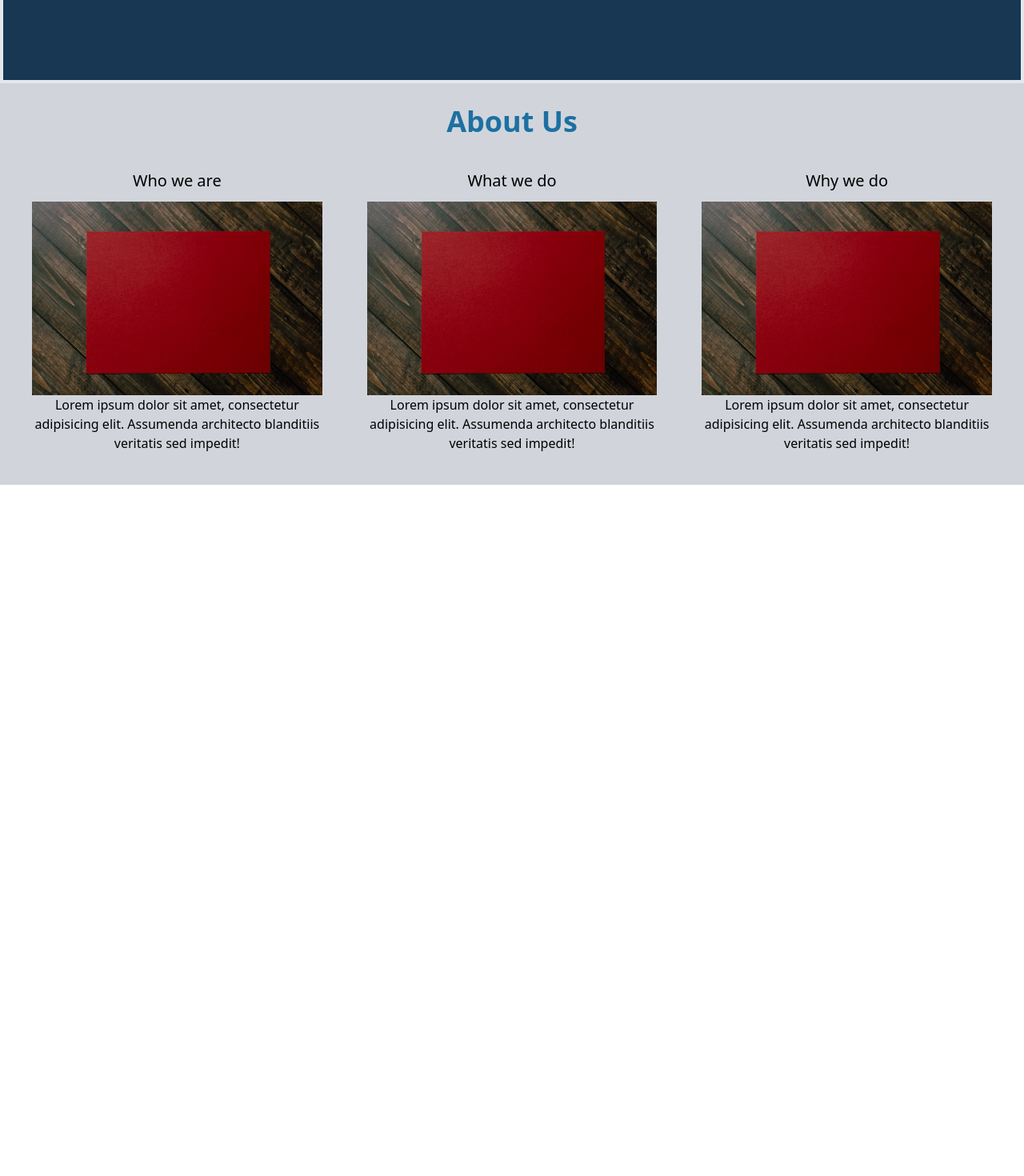
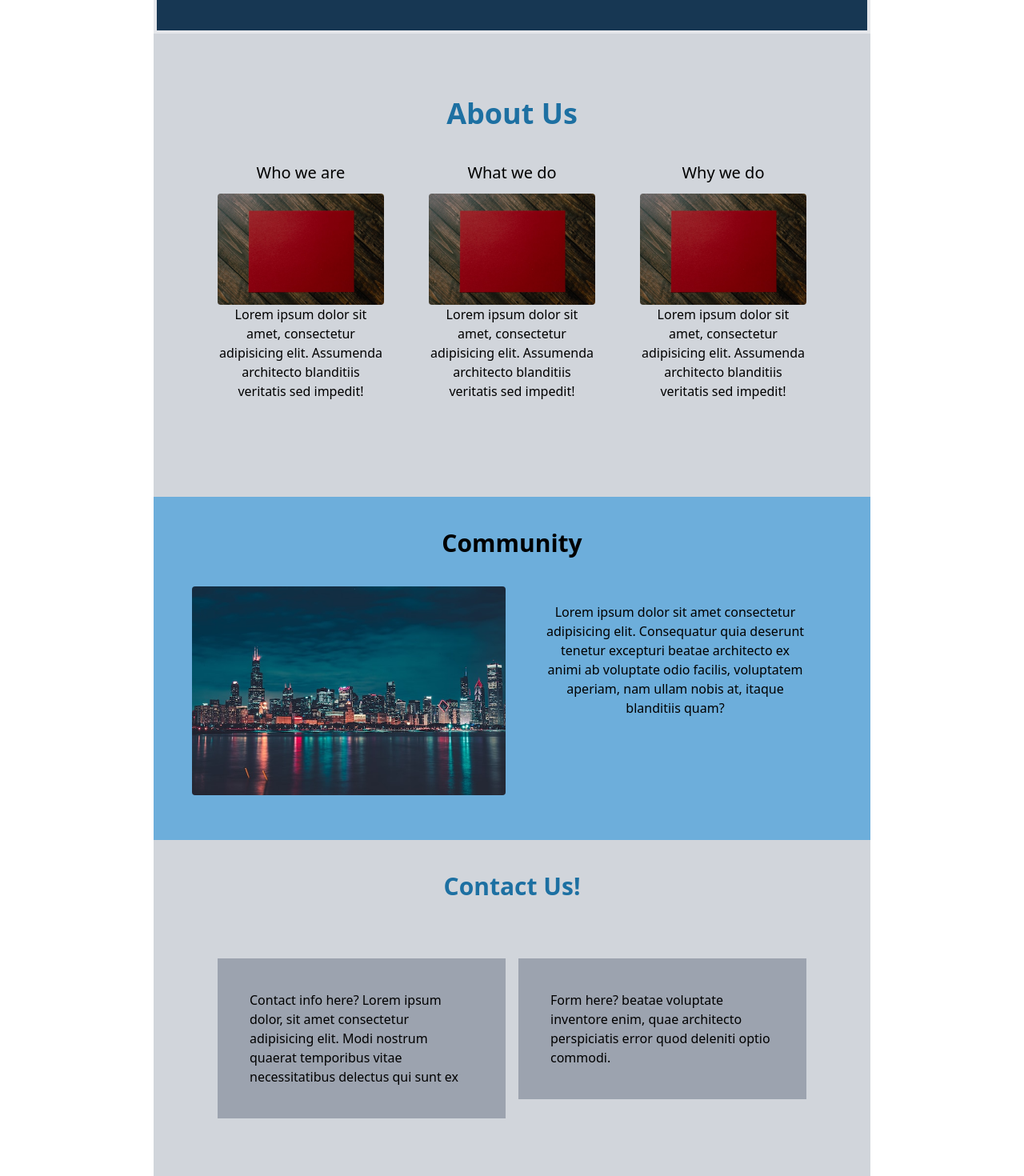
Before and after one commit to 312coders/312coders, a React (Vite) app in the folder frontend/: page / in a window 1280 px wide. Shown: the part 540-2010 px from the top of the page at 80% size. Before the commit the page ends 1146 px from the top, so only its background shows below. Built offline with nearby package versions, Linux system fonts and the light colour scheme.

Commit message:
added two new components and styled

```diff
--- a/frontend/src/App.jsx
+++ b/frontend/src/App.jsx
@@ -4,6 +4,8 @@ import { BrowserRouter as Router, Routes, Route } from "react-router-dom";
 import Home from "./components/Home";
 import About from "./components/About";
 import Navbar from "./components/Navbar";
+import Community from "./components/Community";
+import Contact from "./components/Contact";
 
 function App() {
   return (
@@ -13,6 +15,8 @@ function App() {
         <Routes>
           <Route exact path="/" element={<Home />} />
           <Route exact path="/about" element={<About />} />
+          <Route exact path="/community" element={<Community />} />
+          <Route exact path="/contact" element={<Contact />} />
         </Routes>
       </Router>
     </>
--- a/frontend/src/components/About.jsx
+++ b/frontend/src/components/About.jsx
@@ -1,8 +1,8 @@
 function About() {
   return (
     <>
-      <div className="bg-gray-300">
-        <h2 className="text-center text-4xl text-mid-blue font-bold pt-7">
+      <div className="bg-gray-300 py-20 px-10 max-w-4xl m-auto">
+        <h2 className="text-center text-4xl text-mid-blue font-bold">
           About Us
         </h2>
         <div className="columns-1 md:columns-3 p-5">
@@ -10,7 +10,7 @@ function About() {
             <h3 className="text-center text-xl font-medium pb-3">Who we are</h3>
             <img
               src="../../public/placeholder.jpg"
-              className="hidden md:block"
+              className="hidden md:block rounded"
             />
             <p className="text-center">
               Lorem ipsum dolor sit amet, consectetur adipisicing elit.
@@ -21,7 +21,7 @@ function About() {
             <h3 className="text-center text-xl font-medium pb-3">What we do</h3>
             <img
               src="../../public/placeholder.jpg"
-              className="hidden md:block"
+              className="hidden md:block rounded"
             />
             <p className="text-center">
               Lorem ipsum dolor sit amet, consectetur adipisicing elit.
@@ -32,7 +32,7 @@ function About() {
             <h3 className="text-center text-xl font-medium pb-3">Why we do</h3>
             <img
               src="../../public/placeholder.jpg"
-              className="hidden md:block"
+              className="hidden md:block rounded"
             />
             <p className="text-center">
               Lorem ipsum dolor sit amet, consectetur adipisicing elit.
--- /dev/null
+++ b/frontend/src/components/Community.jsx
@@ -0,0 +1,20 @@
+function Community() {
+  return (
+    <>
+      <div className="bg-light-blue py-10 px-8 max-w-4xl m-auto">
+        <h3 className="text-center font-semibold text-3xl pb-5">Community</h3>
+        <div className="column-1 md:columns-2 p-4">
+          <img src="/skyline.jpg" className="block object-scale-down rounded" />
+          <p className="text-center m-3 p-5">
+            Lorem ipsum dolor sit amet consectetur adipisicing elit. Consequatur
+            quia deserunt tenetur excepturi beatae architecto ex animi ab
+            voluptate odio facilis, voluptatem aperiam, nam ullam nobis at,
+            itaque blanditiis quam?
+          </p>
+        </div>
+      </div>
+    </>
+  );
+}
+
+export default Community;
--- /dev/null
+++ b/frontend/src/components/Contact.jsx
@@ -0,0 +1,24 @@
+function Contact() {
+  return (
+    <>
+      <div className="p-10 bg-gray-300 max-w-4xl m-auto">
+        <h3 className="text-mid-blue text-center font-bold text-3xl pb-8">
+          Contact Us!
+        </h3>
+        <div className="md:columns-2 p-5 m-5">
+          <p className="bg-gray-400 p-10">
+            Contact info here? Lorem ipsum dolor, sit amet consectetur
+            adipisicing elit. Modi nostrum quaerat temporibus vitae
+            necessitatibus delectus qui sunt ex
+          </p>
+          <p className="bg-gray-400 p-10">
+            Form here? beatae voluptate inventore enim, quae architecto
+            perspiciatis error quod deleniti optio commodi.
+          </p>
+        </div>
+      </div>
+    </>
+  );
+}
+
+export default Contact;
--- a/frontend/src/components/Home.jsx
+++ b/frontend/src/components/Home.jsx
@@ -1,9 +1,11 @@
 import About from "./About";
+import Community from "./Community";
+import Contact from "./Contact";
 
 function Home() {
   return (
     <>
-      <div className="bg-dark-blue flex flex-col md:flex-row md:space-x-3 py-10 border-4 border-t-red-500">
+      <div className="bg-dark-blue flex flex-col md:flex-row md:space-x-3 py-10 border-4 border-t-red-500 max-w-4xl m-auto">
         <div className="flex items-center justify-center md:w-1/2">
           <img src="logo.png" alt="logo" />
         </div>
@@ -12,6 +14,8 @@ function Home() {
         </div>
       </div>
       <About />
+      <Community />
+      <Contact />
     </>
   );
 }
--- a/frontend/src/components/Navbar.jsx
+++ b/frontend/src/components/Navbar.jsx
@@ -5,7 +5,7 @@ import { Link } from "react-router-dom";
 function Navbar() {
   return (
     <>
-      <div className="navbar bg-dark-blue text-white pb-3">
+      <div className="navbar bg-dark-blue text-white pb-3  max-w-4xl m-auto">
         <nav>
           <ul className="flex justify-center md:justify-between max-w-4xl mx-auto px-7">
             <li className="ml-10 mr-8 mt-5">
--- a/frontend/tailwind.config.js
+++ b/frontend/tailwind.config.js
@@ -6,6 +6,7 @@ export default {
       colors: {
         "dark-blue": "#173753",
         "mid-blue": "#1D70A2",
+        "light-blue": "#6DAEDB",
       },
     },
   },
```
Also changed, not shown: frontend/public/skyline.jpg (added).
